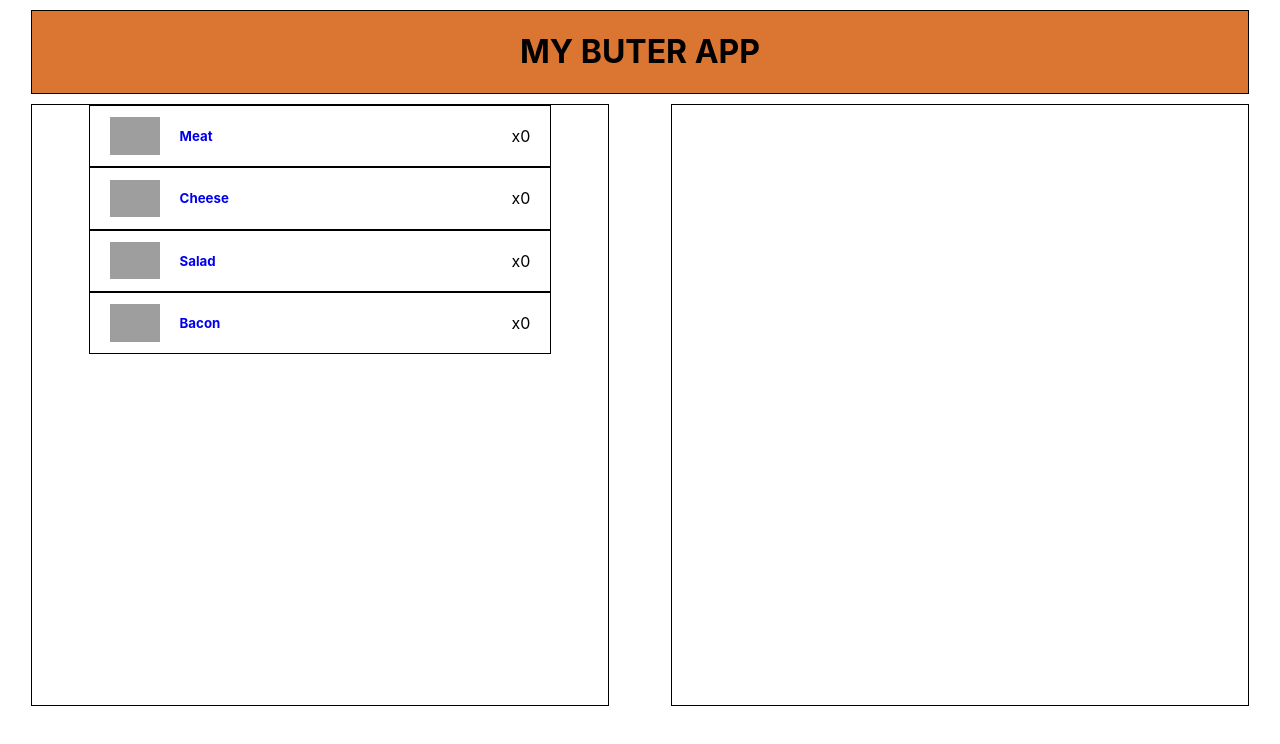
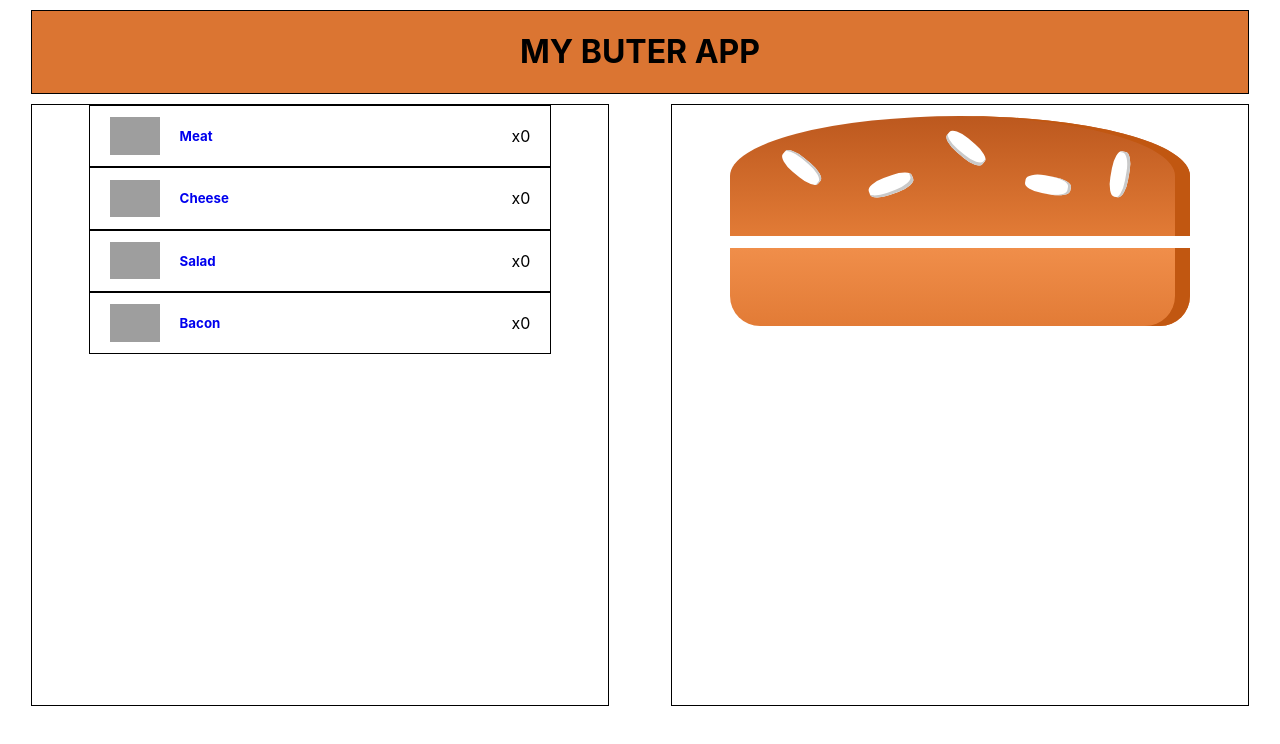
Before and after one commit to KadyrPoyraz228337/js_group_5_homework_55_Kadyr_Poiraz.zip, a React (Create React App) app: page / in a window 1280 px wide. Shown: the top 744 px of the page. Built offline with nearby package versions, Linux system fonts and the light colour scheme; grey boxes are pictures that could not be loaded.

Commit message:
Добавлены все стили для бургера

```diff
--- a/src/Components/burger/style.css
+++ b/src/Components/burger/style.css
@@ -3,3 +3,147 @@
     height: 600px;
     border: 1px solid #000;
 }
+
+.BreadBottom {
+    height: 13%;
+    width: 80%;
+    background: linear-gradient(#F08E4A, #e27b36);
+    border-radius: 0 0 30px 30px;
+    box-shadow: inset -15px 0 #c15711;
+    margin: 2% auto;
+}
+
+.BreadTop {
+    height: 20%;
+    width: 80%;
+    background: linear-gradient(#bc581e, #e27b36);
+    border-radius: 50% 50% 0 0;
+    box-shadow: inset -15px 0 #c15711;
+    margin: 2% auto;
+    position: relative;
+}
+
+.Seeds1 {
+    width: 10%;
+    height: 15%;
+    position: absolute;
+    background-color: white;
+    left: 30%;
+    top: 50%;
+    border-radius: 40%;
+    transform: rotate(-20deg);
+    box-shadow: inset -2px -3px #c9c9c9;
+}
+
+.Seeds1:after {
+    content: "";
+    width: 100%;
+    height: 100%;
+    position: absolute;
+    background-color: white;
+    left: -170%;
+    top: -260%;
+    border-radius: 40%;
+    transform: rotate(60deg);
+    box-shadow: inset -1px 2px #c9c9c9;
+}
+
+.Seeds1:before {
+    content: "";
+    width: 100%;
+    height: 100%;
+    position: absolute;
+    background-color: white;
+    left: 180%;
+    top: -50%;
+    border-radius: 40%;
+    transform: rotate(60deg);
+    box-shadow: inset -1px -3px #c9c9c9;
+}
+
+.Seeds2 {
+    width: 10%;
+    height: 15%;
+    position: absolute;
+    background-color: white;
+    left: 64%;
+    top: 50%;
+    border-radius: 40%;
+    transform: rotate(10deg);
+    box-shadow: inset -3px 0 #c9c9c9;
+}
+
+.Seeds2:before {
+    content: "";
+    width: 100%;
+    height: 100%;
+    position: absolute;
+    background-color: white;
+    left: 150%;
+    top: -130%;
+    border-radius: 40%;
+    transform: rotate(90deg);
+    box-shadow: inset 1px 3px #c9c9c9;
+}
+
+.Meat {
+    width: 80%;
+    height: 8%;
+    background: linear-gradient(#7f3608, #702e05);
+    margin: 2% auto;
+    border-radius: 15px;
+}
+
+.Cheese {
+    width: 90%;
+    height: 4.5%;
+    margin: 2% auto;
+    background: linear-gradient(#f4d004, #d6bb22);
+    border-radius: 20px;
+}
+
+.Salad {
+    width: 85%;
+    height: 7%;
+    margin: 2% auto;
+    background: linear-gradient(#228c1d, #91ce50);
+    border-radius: 20px;
+}
+
+.Bacon {
+    width: 80%;
+    height: 3%;
+    background: linear-gradient(#bf3813, #c45e38);
+    margin: 2% auto;
+}
+
+.Burger {
+    width: 100%;
+    margin: auto;
+    height: 250px;
+    overflow: auto;
+    text-align: center;
+    font-weight: bold;
+    font-size: 1.2rem;
+}
+
+@media (min-width: 1000px) and (min-height: 700px) {
+    .Burger {
+        width: 700px;
+        height: 600px;
+    }
+}
+
+@media (min-width: 500px) and (min-height: 401px) {
+    .Burger {
+        width: 450px;
+        height: 300px;
+    }
+}
+
+@media (min-width: 500px) and (max-height: 400px) {
+    .Burger {
+        width: 350px;
+        height: 200px;
+    }
+}
```
